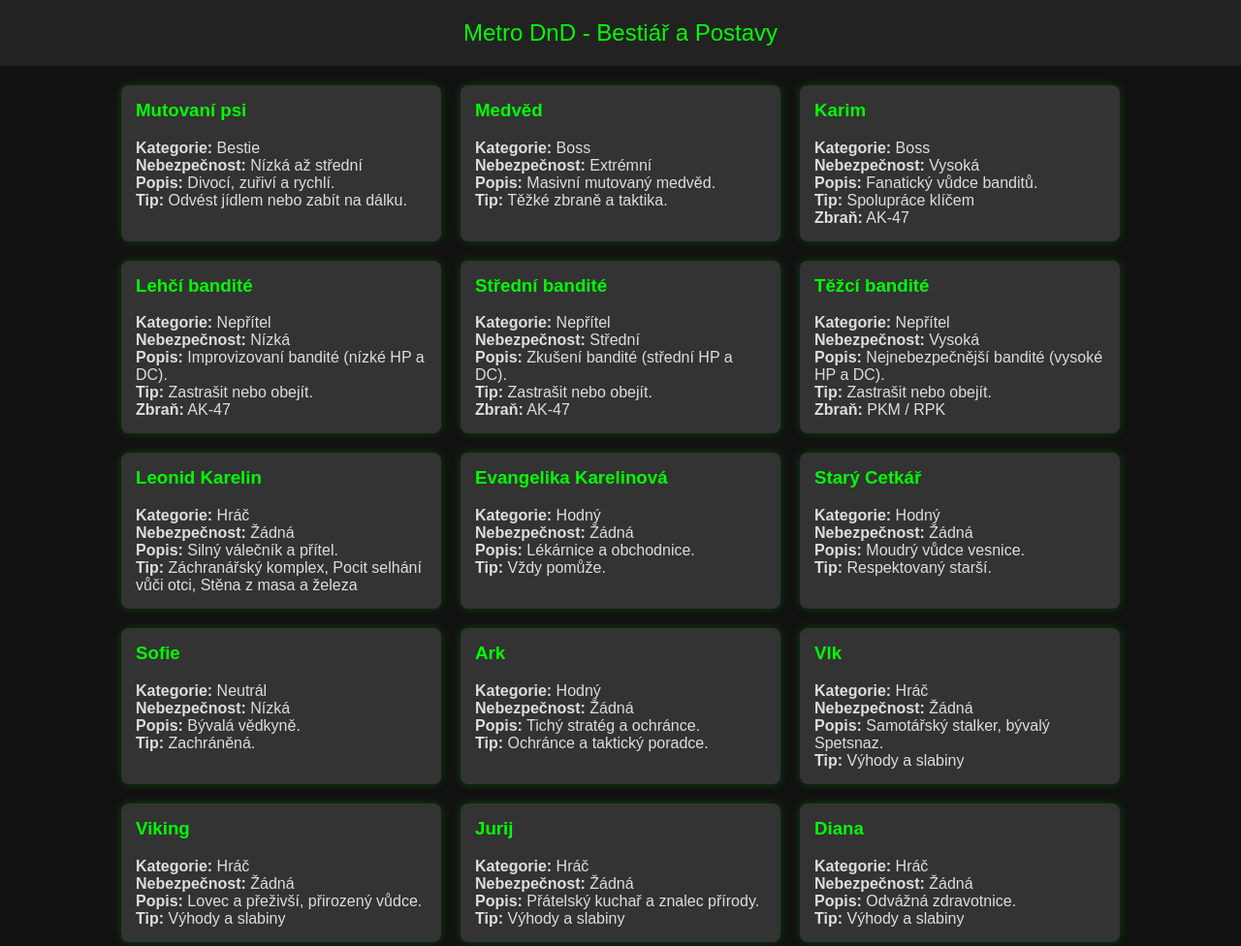
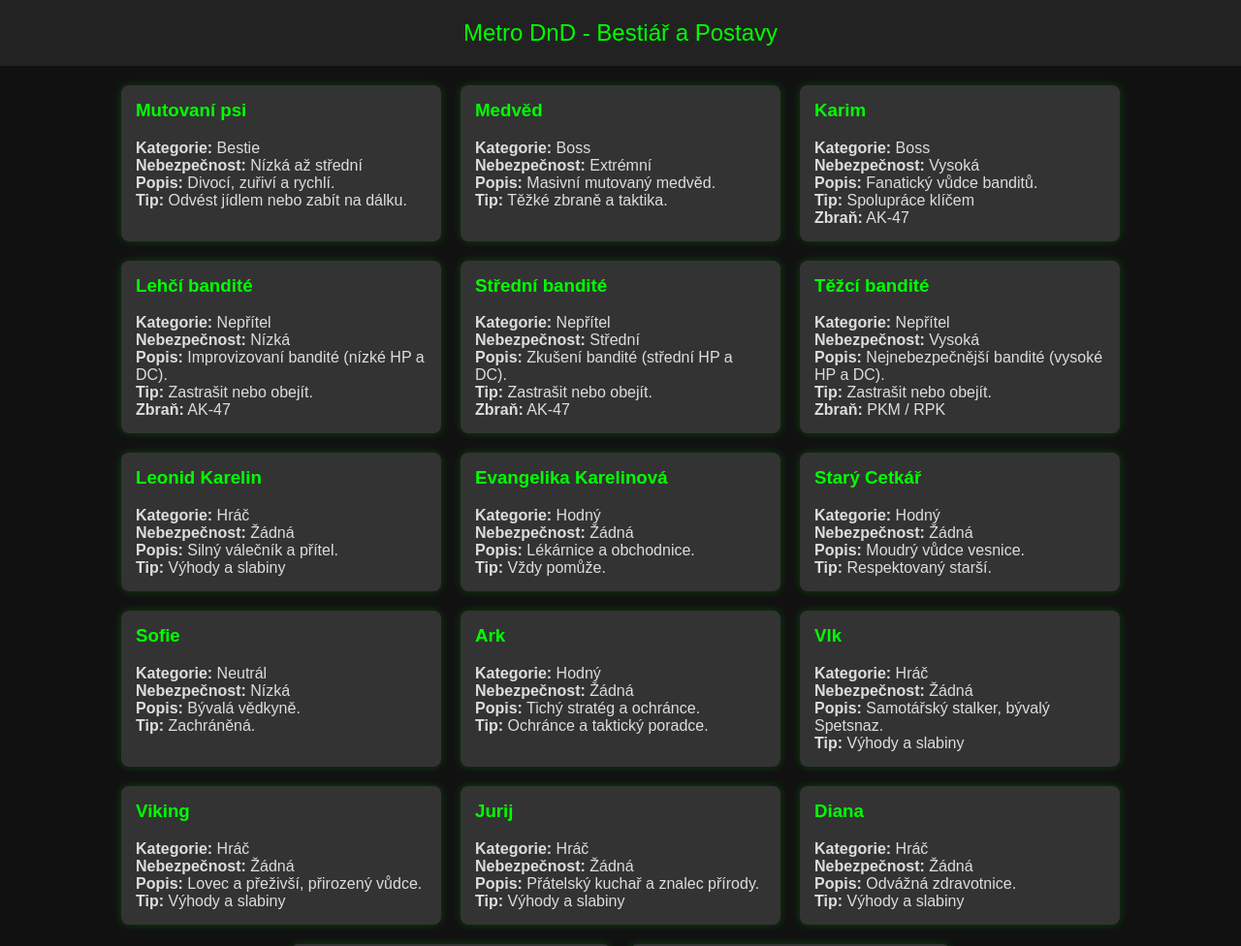
Before and after one commit to Dasmartys/metro-dnd, a plain HTML site: page metro_dnd_bestiar.html in a window 1280 px wide. Shown: the top 976 px of the page at 97% size. Drawn offline with Linux system fonts and the light colour scheme.

Commit message:
Update metro_dnd_bestiar.html

```diff
--- a/metro_dnd_bestiar.html
+++ b/metro_dnd_bestiar.html
@@ -59,7 +59,7 @@ const data = [
 { name: "Lehčí bandité", category: "Nepřítel", desc: "Improvizovaní bandité (nízké HP a DC).", danger: "Nízká", loot: "-", tip: "Zastrašit nebo obejít.", weapon: "AK-47" },
 { name: "Střední bandité", category: "Nepřítel", desc: "Zkušení bandité (střední HP a DC).", danger: "Střední", loot: "-", tip: "Zastrašit nebo obejít.", weapon: "AK-47" },
 { name: "Těžcí bandité", category: "Nepřítel", desc: "Nejnebezpečnější bandité (vysoké HP a DC).", danger: "Vysoká", loot: "-", tip: "Zastrašit nebo obejít.", weapon: "PKM / RPK" },
-{ name: "Leonid Karelin", category: "Hráč", desc: "Silný válečník a přítel.", danger: "Žádná", loot: "-", tip: "Záchranářský komplex, Pocit selhání vůči otci, Stěna z masa a železa" },
+{ name: "Leonid Karelin", category: "Hráč", desc: "Silný válečník a přítel.", danger: "Žádná", loot: "-", tip: "Výhody a slabiny", details: "Záchranářský komplex, Pocit selhání vůči otci, Stěna z masa a železa" },
 { name: "Evangelika Karelinová", category: "Hodný", desc: "Lékárnice a obchodnice.", danger: "Žádná", loot: "-", tip: "Vždy pomůže." },
 { name: "Starý Cetkář", category: "Hodný", desc: "Moudrý vůdce vesnice.", danger: "Žádná", loot: "-", tip: "Respektovaný starší." },
 { name: "Sofie", category: "Neutrál", desc: "Bývalá vědkyně.", danger: "Nízká", loot: "-", tip: "Zachráněná." },
```
